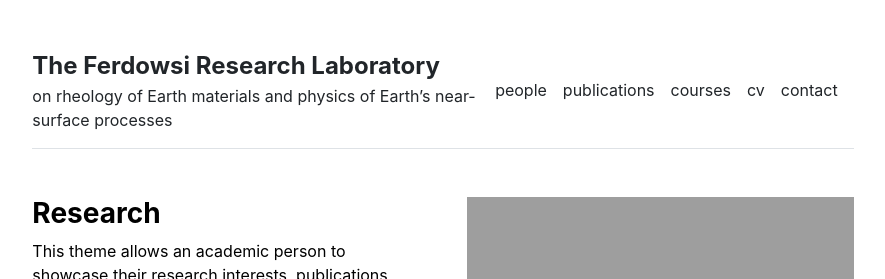
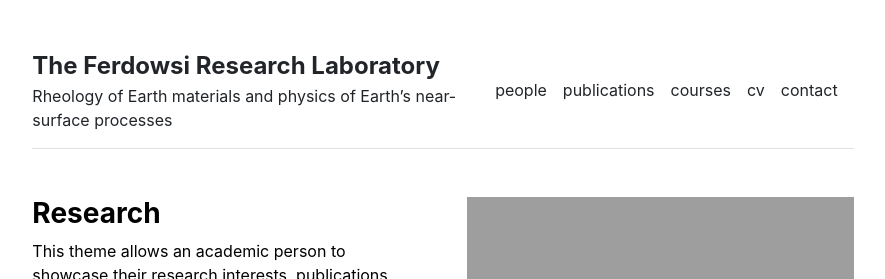
Before and after one commit to ferdowsi-lab/ferdowsi-lab.github.io, a Jekyll site: the page built from index.md, in a window 1280 px wide. Shown: the top 279 px of the page, without its empty margins (197-1082 px from the left). Built offline with Jekyll 4.4.1, drawn with Linux system fonts in a browser that asks for light colours.

```diff
--- a/_config.yml
+++ b/_config.yml
@@ -1,4 +1,4 @@
 url: "https://ferdowsi-lab.github.io" # the base hostname & protocol for your site, e.g. http://example.com
 baseurl: "" # the subpath of your site, e.g. /blog
 title: "The Ferdowsi Research Laboratory" # the name of your site, e.g. ACME Corp.
-description: "on rheology of Earth materials and physics of Earth’s near-surface processes"
+description: "Rheology of Earth materials and physics of Earth’s near-surface processes"
```
Also changed, not shown: 1 other file.
